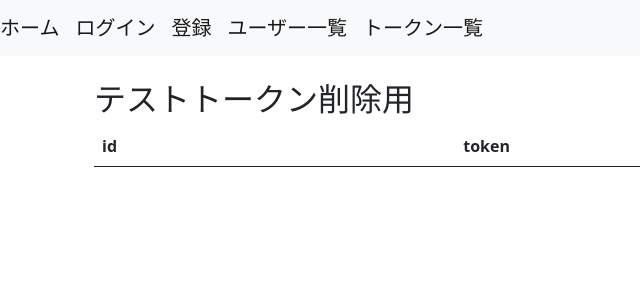
After one commit to mizukami-0418/sns_application, a Flask app: page /tokens in a window 1280 px wide. The commit adds this page. Shown: the top 300 px of the page, without its empty margins (0-640 px from the left). Run offline with Flask 3, Linux system fonts and the light colour scheme; data that the repository does not hold is empty; parts of the project's set-up code (start-up, migrations or seed data) failed here and were passed over.

Commit message:
サンプルtoken削除用ファイルの作成

```diff
--- a/flaskr/templates/base.html
+++ b/flaskr/templates/base.html
@@ -27,6 +27,7 @@
       <a class="navbar-brand" href="{{url_for('app.login')}}">ログイン</a>
       <a class="navbar-brand" href="{{url_for('app.register')}}">登録</a>
       <a class="navbar-brand" href="{{url_for('app.user_list')}}">ユーザー一覧</a>
+      <a class="navbar-brand" href="{{url_for('app.token_list')}}">トークン一覧</a>
       {% endif %}
     </nav>
     <div class="container">
--- /dev/null
+++ b/flaskr/templates/token_list.html
@@ -0,0 +1,27 @@
+{% extends "base.html" %}
+{% block content %}
+<div class="container mt-4">
+  <h2>テストトークン削除用</h2>
+  <table class="table table-striped">
+    <thead>
+      <tr>
+        <th scope="col">id</th>
+        <th scope="col">token</th>
+      </tr>
+    </thead>
+    <tbody>
+      {% for token in tokens %}
+      <tr>
+        <th scope="row">{{ token.id }}</th>
+        <td>{{ token.token }}</td>
+        <td>
+          <form action="{{ url_for('app.token_delete', id=token.id) }}" method="POST">
+            <input class="btn btn-danger btn-sm" type="submit" value="削除">
+          </form>
+        </td>
+      </tr>
+      {% endfor %}
+    </tbody>
+  </table>
+</div>
+{% endblock %}
--- a/flaskr/views.py
+++ b/flaskr/views.py
@@ -176,6 +176,7 @@ def forgot_password():
   # フォームの入力結果や処理結果に基づいて、適切なテンプレートを表示
   return render_template('forgot_password.html', form=form)
 
+
 # サンプルデータ削除用ユーザー一覧
 @bp.route('/users')
 def user_list():
@@ -191,3 +192,19 @@ def user_delete(id):
   #   User.query.filter_by(user.id).delete()
   # db.session.commit()
   return redirect(url_for('app.user_list'))
+# サンプルデータ削除用トークン一覧
+@bp.route('/tokens')
+def token_list():
+  tokens = PasswordResetToken.query.all()
+  return render_template('token_list.html', tokens=tokens)
+# サンプルトークン削除用メソッド
+@bp.route('/tokens/<int:id>/delete', methods=['POST'])
+def token_delete(id):
+  token = PasswordResetToken.query.get(id)
+  db.session.delete(token)
+  db.session.commit()
+  # with db.session.begin():
+  #   User.query.filter_by(user.id).delete()
+  # db.session.commit()
+  return redirect(url_for('app.token_list'))
+# ここまで
```
